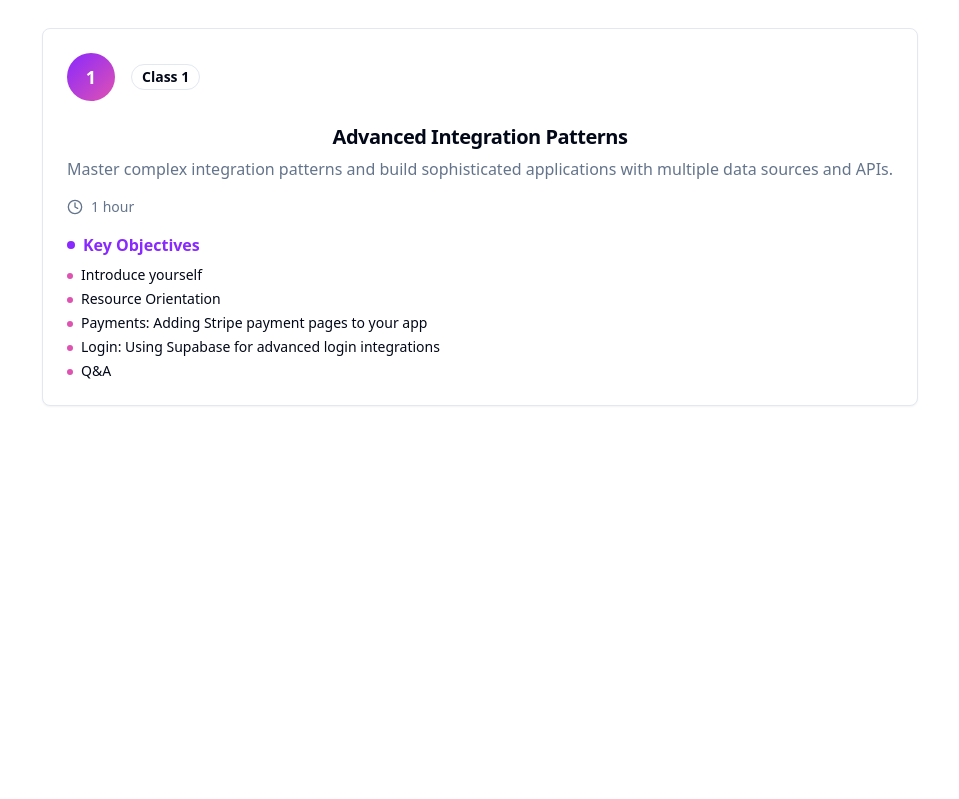
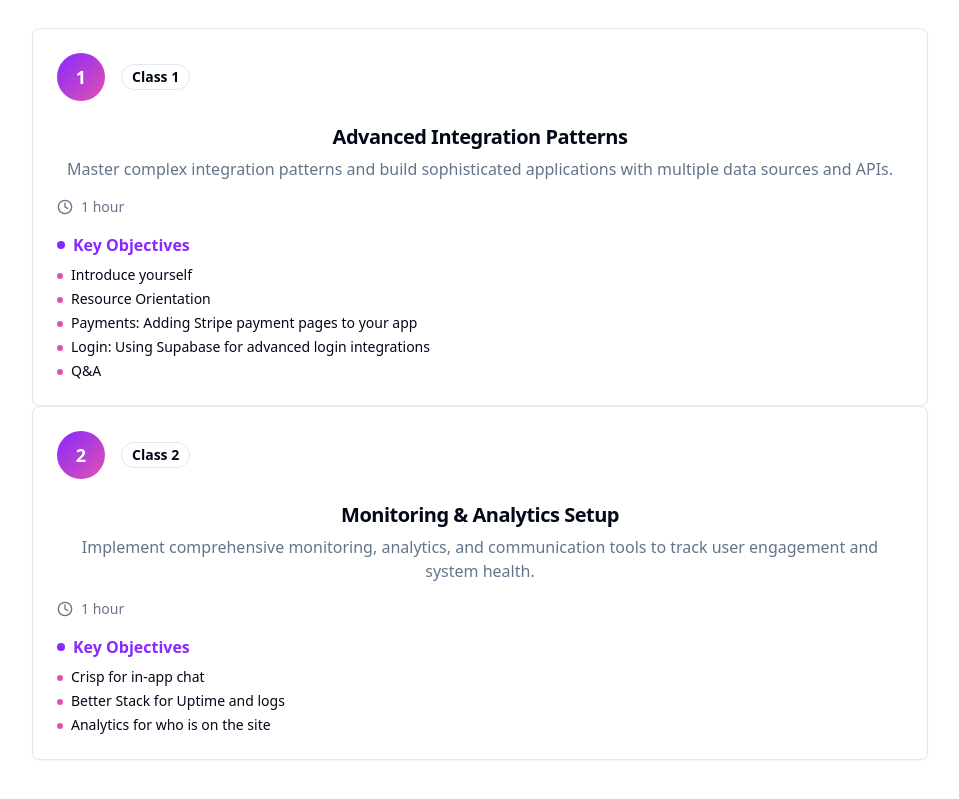
Before and after one commit to Launch-by-Lunch/advanced-vibe-coding, a React (Vite) app: page / in a window 1280 px wide. Shown: the part 619-1418 px from the top of the page, without its empty margins (160-1119 px from the left). Before the commit the page ends 1089 px from the top, so only its background shows below. Built offline with nearby package versions, Linux system fonts and the light colour scheme.

Commit message:
Add second class to syllabus
Add Class 2 to the syllabus with the specified key objectives and format, placing it underneath Class 1.

```diff
--- a/src/pages/Index.tsx
+++ b/src/pages/Index.tsx
@@ -15,6 +15,17 @@ const Index = () => {
         "Payments: Adding Stripe payment pages to your app",
         "Login: Using Supabase for advanced login integrations",
         "Q&A"
+      ]
+    },
+    {
+      number: 2,
+      title: "Monitoring & Analytics Setup",
+      description: "Implement comprehensive monitoring, analytics, and communication tools to track user engagement and system health.",
+      duration: "1 hour",
+      objectives: [
+        "Crisp for in-app chat",
+        "Better Stack for Uptime and logs",
+        "Analytics for who is on the site"
       ]
     }
   ];
```
